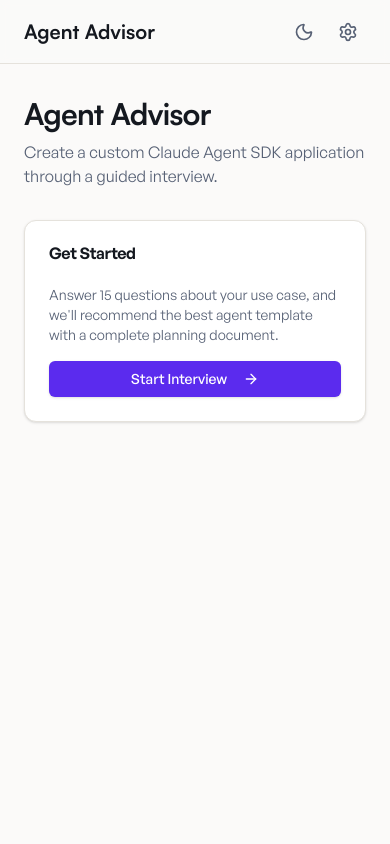
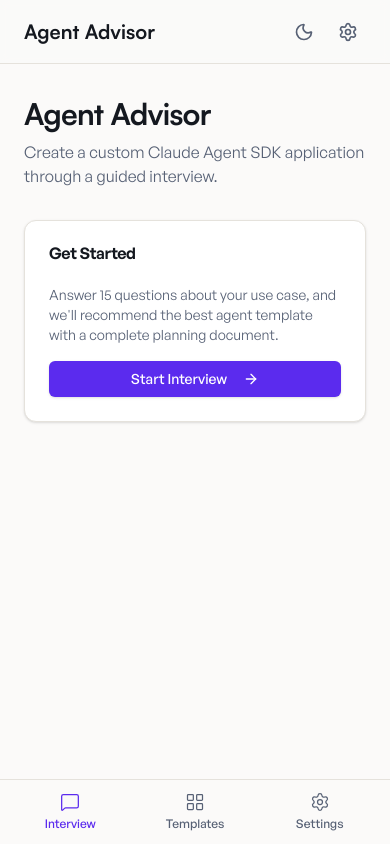
Before and after one commit to AmbitiousRealism2025/codename-agent-smith, a React (Vite) app in the folder packages/web/: page /advisor in a window 390 px wide. Built offline with nearby package versions, Linux system fonts and the light colour scheme.

Commit message:
Add mobile bottom navigation bar
- Create BottomNav component with Interview, Templates, Settings
- Show only on mobile/tablet (lg:hidden), sidebar shows on desktop
- Add safe area padding for devices with home indicator
- Add bottom padding to main content to prevent nav overlap

```diff
--- /dev/null
+++ b/packages/web/src/components/layout/BottomNav.tsx
@@ -0,0 +1,37 @@
+import { NavLink } from 'react-router-dom';
+import { MessageSquare, LayoutGrid, Settings } from 'lucide-react';
+import { cn } from '@/lib/utils';
+
+const navItems = [
+  { to: '/advisor', icon: MessageSquare, label: 'Interview' },
+  { to: '/templates', icon: LayoutGrid, label: 'Templates' },
+  { to: '/settings', icon: Settings, label: 'Settings' },
+];
+
+export function BottomNav() {
+  return (
+    <nav className="fixed bottom-0 left-0 right-0 z-50 border-t border-border bg-background/95 backdrop-blur-sm lg:hidden">
+      <div className="flex h-16 items-center justify-around px-2">
+        {navItems.map(({ to, icon: Icon, label }) => (
+          <NavLink
+            key={to}
+            to={to}
+            className={({ isActive }) =>
+              cn(
+                'flex flex-1 flex-col items-center justify-center gap-1 py-2 text-xs font-medium transition-colors',
+                isActive
+                  ? 'text-primary'
+                  : 'text-muted-foreground hover:text-foreground'
+              )
+            }
+          >
+            <Icon size={20} strokeWidth={1.5} />
+            <span>{label}</span>
+          </NavLink>
+        ))}
+      </div>
+      {/* Safe area padding for devices with home indicator */}
+      <div className="h-[env(safe-area-inset-bottom)]" />
+    </nav>
+  );
+}
--- a/packages/web/src/components/layout/MainLayout.tsx
+++ b/packages/web/src/components/layout/MainLayout.tsx
@@ -1,6 +1,7 @@
 import { Outlet } from 'react-router-dom';
 import { Header } from './Header';
 import { Sidebar } from './Sidebar';
+import { BottomNav } from './BottomNav';
 
 export function MainLayout() {
   return (
@@ -8,12 +9,13 @@
       <Header />
       <div className="flex">
         <Sidebar />
-        <main className="flex-1 px-6 py-8 lg:px-8">
+        <main className="flex-1 px-6 py-8 pb-24 lg:px-8 lg:pb-8">
           <div className="mx-auto max-w-4xl">
             <Outlet />
           </div>
         </main>
       </div>
+      <BottomNav />
     </div>
   );
 }
```
